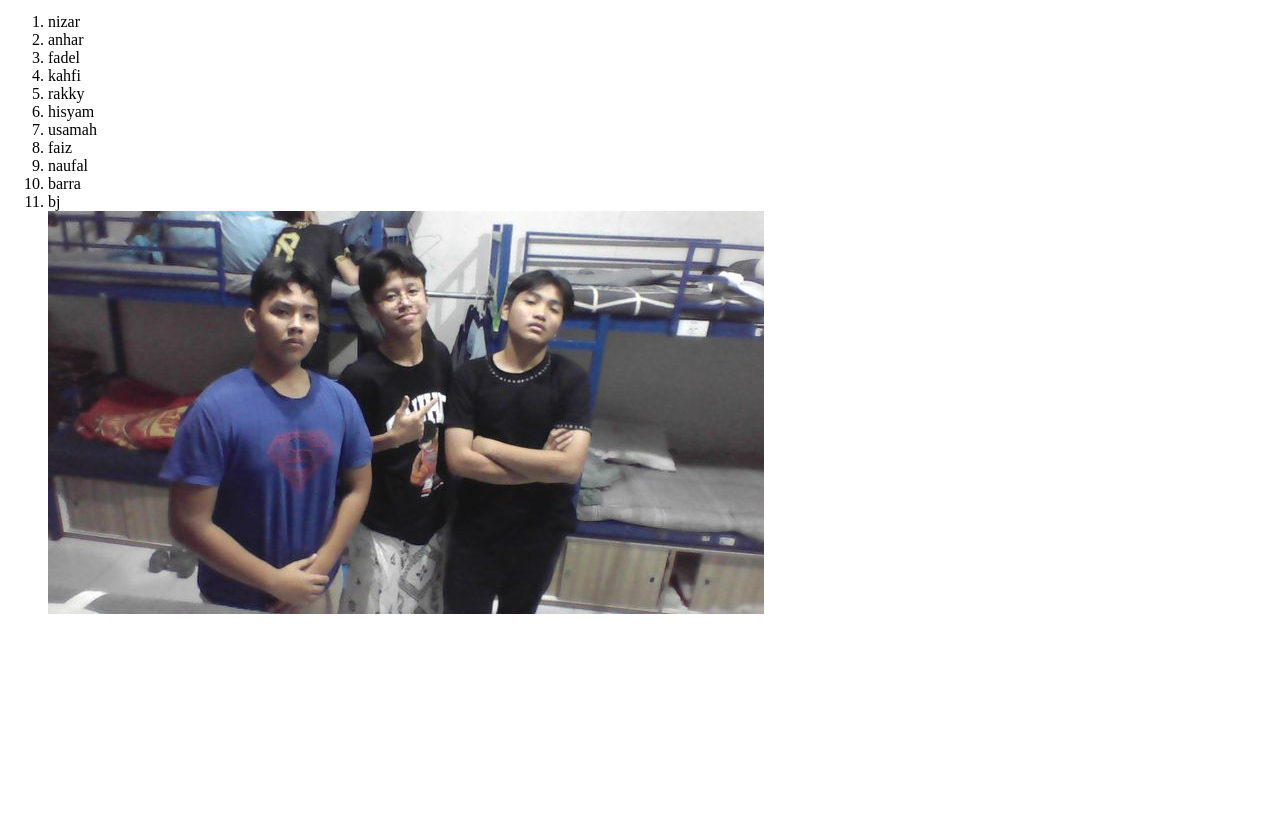
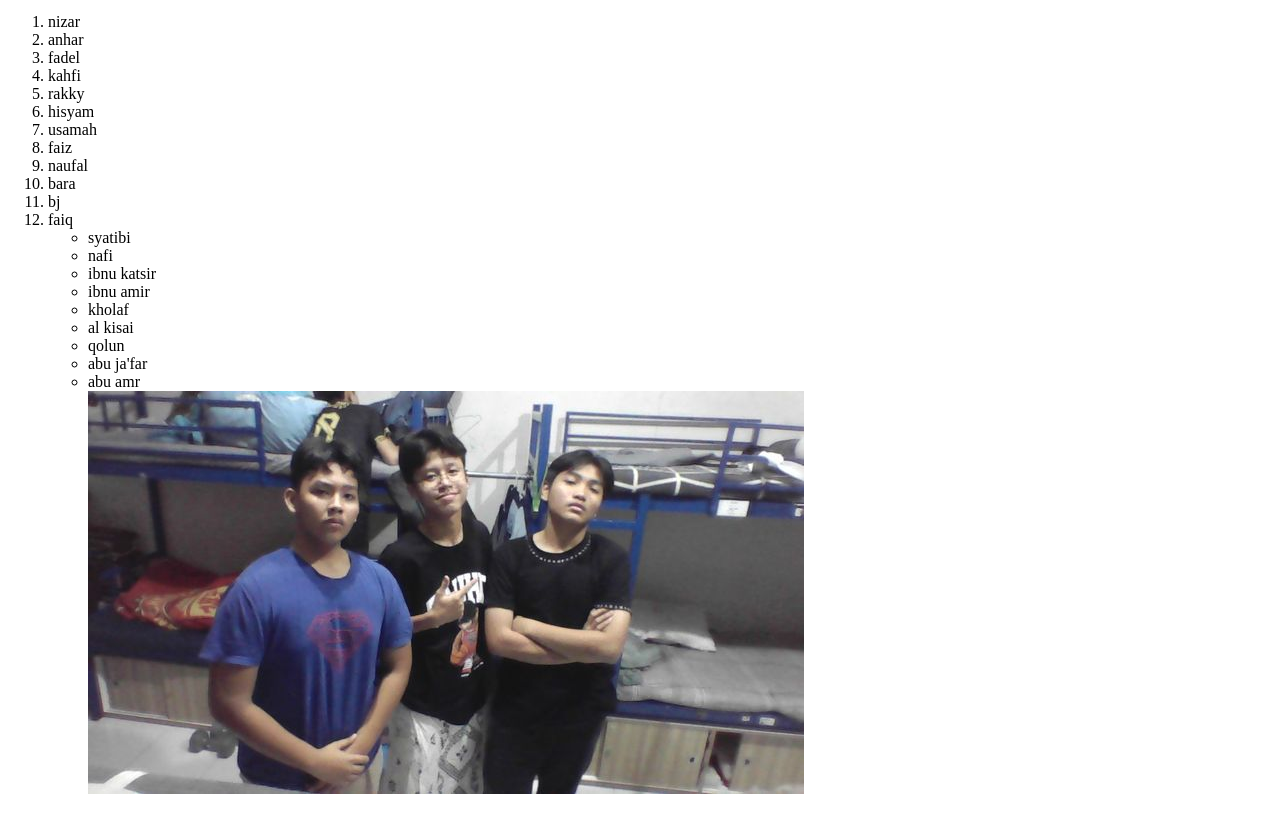
Before and after one commit to zaarrs/html, a plain HTML site: page meeting3/kamar.html in a window 1280 px wide. Shown: the part 119-933 px from the top of the page. Before the commit the page ends 800 px from the top, so only its background shows below. Drawn offline with Linux system fonts and the light colour scheme.

Commit message:
meeting 3

```diff
--- a/meeting3/kamar.html
+++ b/meeting3/kamar.html
@@ -18,9 +18,22 @@
     <li>usamah</li>
     <li>faiz</li>
     <li>naufal</li>
-    <li>barra</li>
+    <li>bara</li>
     <li>bj</li>
+    <li>faiq</li>
+    <ul>
+        <li>syatibi</li>
+        <li>nafi</li>
+        <li>ibnu katsir</li>
+        <li>ibnu amir</li>
+        <LI>kholaf</LI>
+        <li> al kisai</li>
+        <li>qolun</li>
+        <li> abu ja'far</li>
+        <li>abu amr</li>
+
     <img src="poto kamar.jpg" alt="">
+
 
 
 </body>
```
